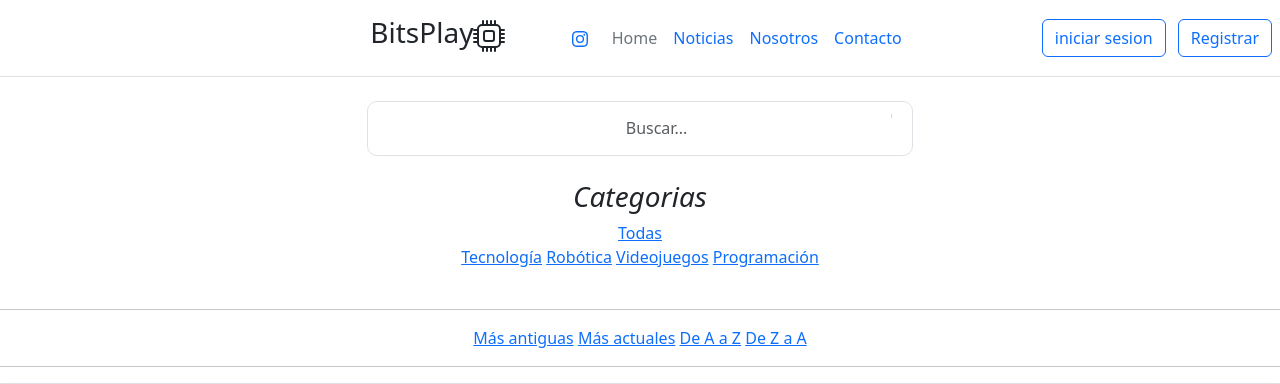
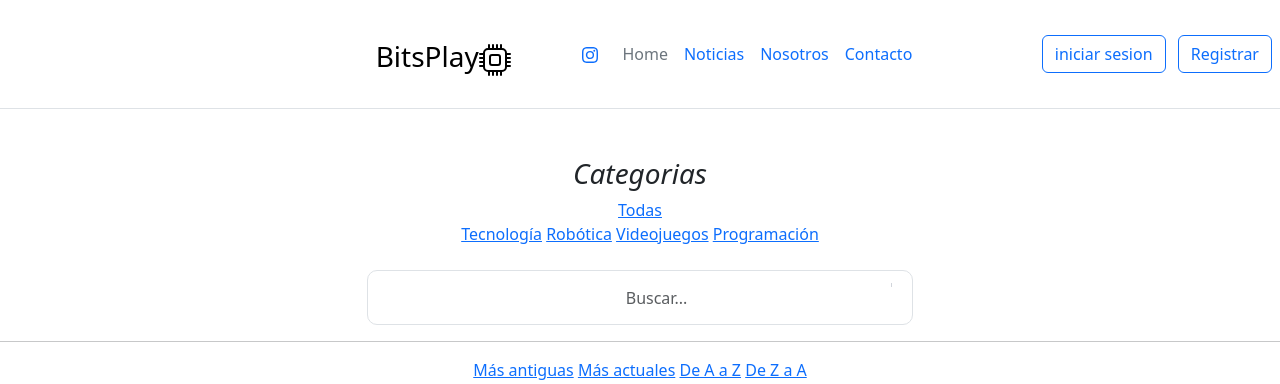
Before and after one commit to fabri-alarcon/ProyectoFinal_2023, a Django app: page /noticias/ in a window 1280 px wide. Shown: the top 384 px of the page. Run offline with Django 4.2, Linux system fonts and the light colour scheme; data comes from the database, SQL or seed files in the repository.

Commit message:
commit antes de subir a pythonanywhere

```diff
--- a/blog/apps/noticias/views.py
+++ b/blog/apps/noticias/views.py
@@ -44,8 +44,8 @@ def inicio(request):
     orden = request.GET.get('orden')
     if queryset:
         n = Noticia.objects.filter(
-            Q(tituloicontains = queryset) |
-            Q(cuerpoicontains = queryset) |
+            Q(titulo__icontains = queryset) |
+            Q(cuerpo__icontains = queryset) |
             Q(categoria_noticia__nombre = queryset)
         ).distinct().order_by('-fecha')[0:2]
 
@@ -64,61 +64,6 @@ def inicio(request):
         cat = Categoria.objects.all()
         filtrar_noticia(fecha, orden, contexto)['categorias'] = cat
         return render(request, 'noticias/inicio.html', contexto)
-
-# def inicio(request):
-#     contexto = {}
-#     queryset_buscar = request.GET.get("buscar")
-#     queryset_fecha = request.GET.get('fecha')
-#     queryset_orden = request.GET.get('orden')
-#     queryset_categoria = request.GET.get('id')
-
-
-#     if queryset_categoria:
-#         n = Noticia.objects.filter(categoria_noticia=queryset_categoria).order_by('-fecha')
-#         noticias = n
-#         contexto['noticias']= noticias
-#         cat = Categoria.objects.filter(id=queryset_categoria)
-#         contexto['categorias']= cat
-#         return render(request, 'noticias/inicio.html',contexto)
-
-#     elif queryset_buscar:
-#         noticias = Noticia.objects.filter(
-#         Q(tituloicontains = queryset_buscar) |
-#         Q(cuerpoicontains = queryset_buscar) |
-#         Q(categoria_noticia__nombre = queryset_buscar)
-#         ).distinct()
-#         contexto['noticias']= noticias
-#         return render(request, 'noticias/inicio.html',contexto)
-
-
-
-
-#     elif queryset_fecha == 'asc':
-#         noticias = Noticia.objects.order_by('fecha')
-#         contexto['noticias']= noticias
-#         return render(request, 'noticias/inicio.html',contexto)
-
-#     elif queryset_fecha == 'des':
-#         noticias = Noticia.objects.order_by('-fecha')
-#         contexto['noticias']= noticias
-#         return render(request, 'noticias/inicio.html',contexto)
-
-#     elif queryset_orden == 'asc':
-#         noticias = Noticia.objects.order_by('titulo')
-#         contexto['noticias']= noticias
-#         return render(request, 'noticias/inicio.html',contexto)
-
-#     elif queryset_orden == 'des':
-#         noticias = Noticia.objects.order_by('-titulo')
-#         contexto['noticias']= noticias
-#         return render(request, 'noticias/inicio.html',contexto)
-
-#     else:
-#         noticias = Noticia.objects.all()
-#         contexto['noticias']= noticias
-#         cat = Categoria.objects.all()
-#         contexto['categorias'] = cat
-#         return render(request, 'noticias/inicio.html',contexto)
 
 
 # @login_required
--- a/blog/templates/navbar.html
+++ b/blog/templates/navbar.html
@@ -8,12 +8,16 @@
             </svg>
         </a>
     </div>
-    <ul class="nav col-0 col-md-auto mb-2 justify-content-left mb-md-0">
-        <li class="nav-item">
-    <li  id="icono-izquierda"><h3 >BitsPlay<svg xmlns="http://www.w3.org/2000/svg" width="32" height="32" fill="currentColor" class="bi bi-cpu" viewBox="0 0 16 16">
-        <path d="M5 0a.5.5 0 0 1 .5.5V2h1V.5a.5.5 0 0 1 1 0V2h1V.5a.5.5 0 0 1 1 0V2h1V.5a.5.5 0 0 1 1 0V2A2.5 2.5 0 0 1 14 4.5h1.5a.5.5 0 0 1 0 1H14v1h1.5a.5.5 0 0 1 0 1H14v1h1.5a.5.5 0 0 1 0 1H14v1h1.5a.5.5 0 0 1 0 1H14a2.5 2.5 0 0 1-2.5 2.5v1.5a.5.5 0 0 1-1 0V14h-1v1.5a.5.5 0 0 1-1 0V14h-1v1.5a.5.5 0 0 1-1 0V14h-1v1.5a.5.5 0 0 1-1 0V14A2.5 2.5 0 0 1 2 11.5H.5a.5.5 0 0 1 0-1H2v-1H.5a.5.5 0 0 1 0-1H2v-1H.5a.5.5 0 0 1 0-1H2v-1H.5a.5.5 0 0 1 0-1H2A2.5 2.5 0 0 1 4.5 2V.5A.5.5 0 0 1 5 0zm-.5 3A1.5 1.5 0 0 0 3 4.5v7A1.5 1.5 0 0 0 4.5 13h7a1.5 1.5 0 0 0 1.5-1.5v-7A1.5 1.5 0 0 0 11.5 3h-7zM5 6.5A1.5 1.5 0 0 1 6.5 5h3A1.5 1.5 0 0 1 11 6.5v3A1.5 1.5 0 0 1 9.5 11h-3A1.5 1.5 0 0 1 5 9.5v-3zM6.5 6a.5.5 0 0 0-.5.5v3a.5.5 0 0 0 .5.5h3a.5.5 0 0 0 .5-.5v-3a.5.5 0 0 0-.5-.5h-3z"/>
-      </svg></li></ul></li>
+    <!-- bitsplay -->
+     <ul class="nav col-0 col-md-left mb-2 justify-content-start mb-md-0 ">
+    <li class="nav-item">
+        <li  id="icono-izquierda" ><a class="nav-link" href="{% url 'home' %}" style="color: #000000;"><h3>BitsPlay<svg xmlns="http://www.w3.org/2000/svg" width="32" height="32" fill="currentColor" class="bi bi-cpu" viewBox="0 0 16 16">
+            <path d="M5 0a.5.5 0 0 1 .5.5V2h1V.5a.5.5 0 0 1 1 0V2h1V.5a.5.5 0 0 1 1 0V2h1V.5a.5.5 0 0 1 1 0V2A2.5 2.5 0 0 1 14 4.5h1.5a.5.5 0 0 1 0 1H14v1h1.5a.5.5 0 0 1 0 1H14v1h1.5a.5.5 0 0 1 0 1H14v1h1.5a.5.5 0 0 1 0 1H14a2.5 2.5 0 0 1-2.5 2.5v1.5a.5.5 0 0 1-1 0V14h-1v1.5a.5.5 0 0 1-1 0V14h-1v1.5a.5.5 0 0 1-1 0V14h-1v1.5a.5.5 0 0 1-1 0V14A2.5 2.5 0 0 1 2 11.5H.5a.5.5 0 0 1 0-1H2v-1H.5a.5.5 0 0 1 0-1H2v-1H.5a.5.5 0 0 1 0-1H2v-1H.5a.5.5 0 0 1 0-1H2A2.5 2.5 0 0 1 4.5 2V.5A.5.5 0 0 1 5 0zm-.5 3A1.5 1.5 0 0 0 3 4.5v7A1.5 1.5 0 0 0 4.5 13h7a1.5 1.5 0 0 0 1.5-1.5v-7A1.5 1.5 0 0 0 11.5 3h-7zM5 6.5A1.5 1.5 0 0 1 6.5 5h3A1.5 1.5 0 0 1 11 6.5v3A1.5 1.5 0 0 1 9.5 11h-3A1.5 1.5 0 0 1 5 9.5v-3zM6.5 6a.5.5 0 0 0-.5.5v3a.5.5 0 0 0 .5.5h3a.5.5 0 0 0 .5-.5v-3a.5.5 0 0 0-.5-.5h-3z"/>
+            </svg></a>
+            </li>
+        </ul>
 
+    <!-- endbitsplay -->
     <ul class="nav col-12 col-md-auto mb-2 justify-content-center mb-md-0">
 
         <li class="nav-item">
--- a/blog/templates/noticias/inicio.html
+++ b/blog/templates/noticias/inicio.html
@@ -5,6 +5,23 @@
 
 {% block contenido%}
 
+
+
+<aside>
+    <div class="p-4">
+        <h3 class="fst-italic">Categorias</h3>
+        <ol class="list-unstyled mb-0">
+
+            <li><a href="{% url 'noticias:inicio' %}"> Todas</a></li>
+            <li>{% for c in categorias %}
+                <a href="?id={{c.pk}}">{{c.nombre}}</a>
+                {% endfor %}
+            </li>
+        </ol>
+    </div>
+    </div>
+</aside>
+</div>
 {% block barra_busqueda %}
 
     <div class="container">
@@ -26,23 +43,6 @@
 
       </div>
 {% endblock barra_busqueda %}
-
-<aside>
-    <div class="p-4">
-        <h3 class="fst-italic">Categorias</h3>
-        <ol class="list-unstyled mb-0">
-
-            <li><a href="{% url 'noticias:inicio' %}"> Todas</a></li>
-            <li>{% for c in categorias %}
-                <a href="?id={{c.pk}}">{{c.nombre}}</a>
-                {% endfor %}
-            </li>
-        </ol>
-    </div>
-    </div>
-</aside>
-</div>
-
 {% if user.is_superuser or user.is_staff %}
 
     <hr>
```
